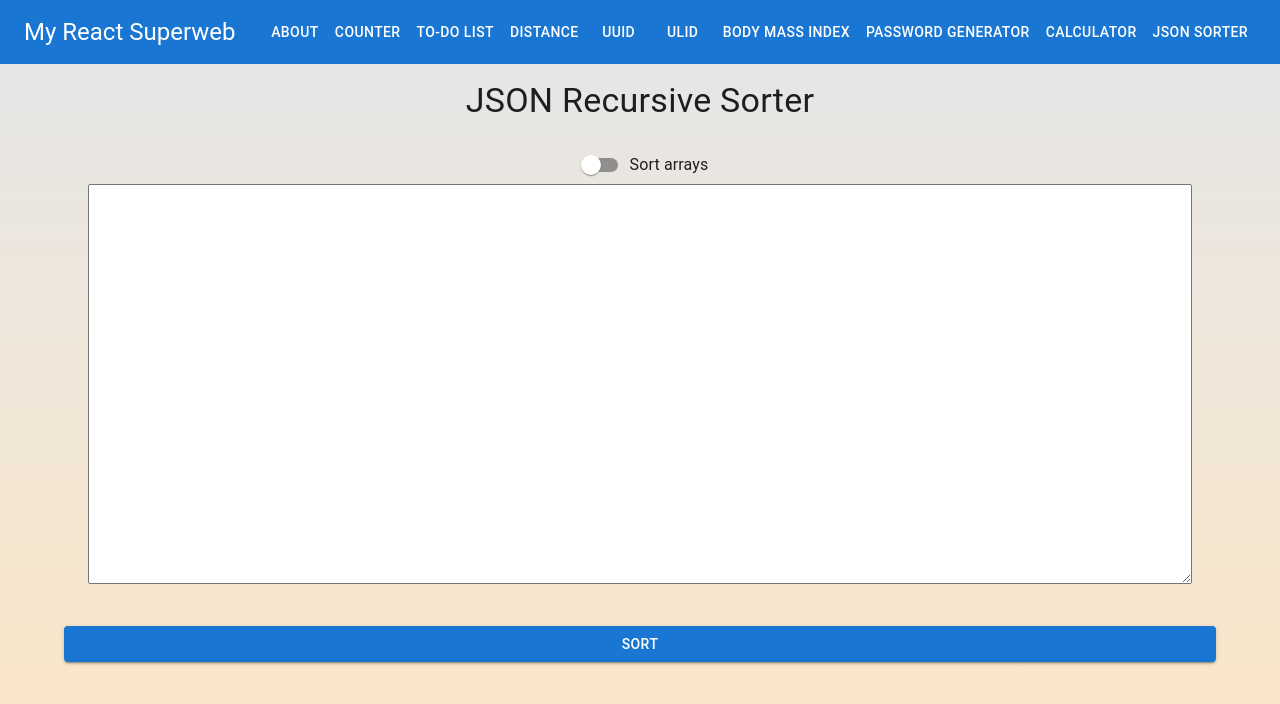
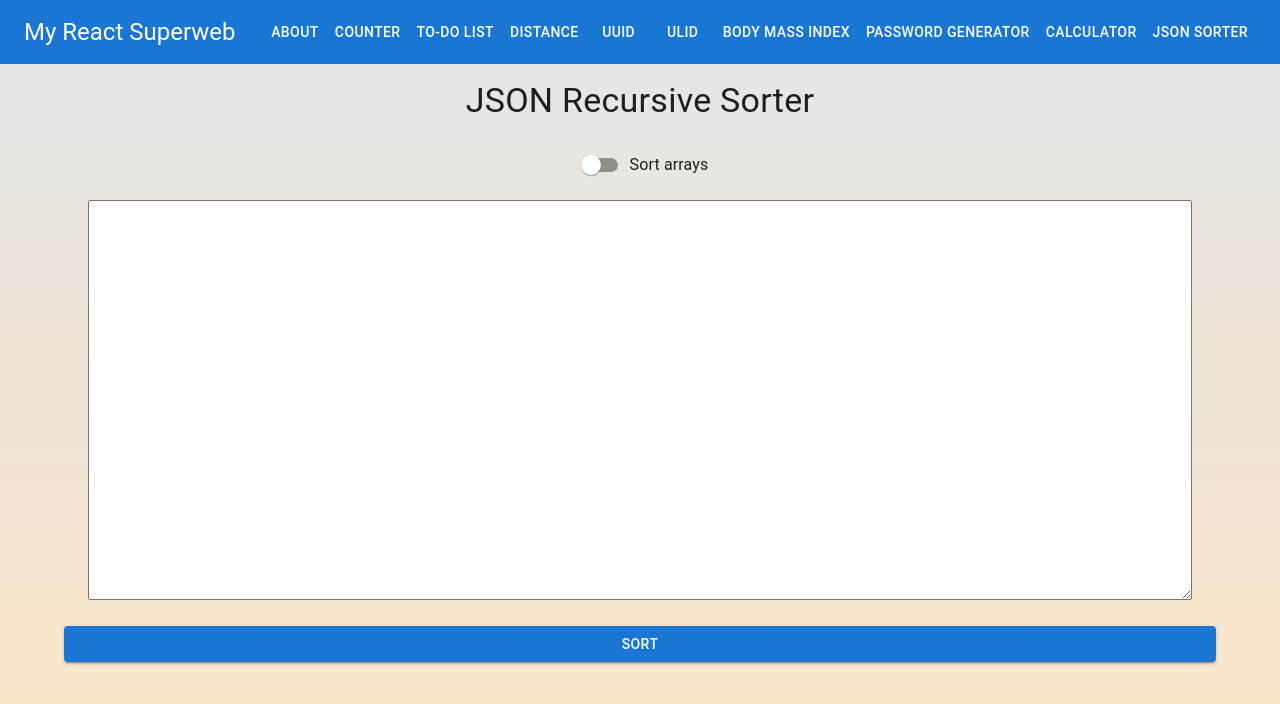
Before and after one commit to iamdejan/my-react-superweb, a React (Vite) app: page /json-sorter in a window 1280 px wide. Shown: the top 704 px of the page. Built offline with nearby package versions, Linux system fonts and the light colour scheme.

Commit message:
tidy up styling

```diff
--- a/src/pages/JSONSorter.tsx
+++ b/src/pages/JSONSorter.tsx
@@ -20,8 +20,7 @@ export default function JSONSorter(): JSX.Element {
       <Container sx={{
         width: "90vw",
         height: "50vh",
-        marginX: "auto",
-        alignItems: "center"
+        marginX: "auto"
       }}>
         <FormControlLabel
           control={<Switch />}
@@ -29,7 +28,8 @@ export default function JSONSorter(): JSX.Element {
             maxWidth: "fit-content",
             marginX: "auto",
             justifyContent: "center",
-            display: "flex"
+            display: "flex",
+            marginBottom: 2
           }}
           label="Sort arrays"
           checked={sortArrays}
```
